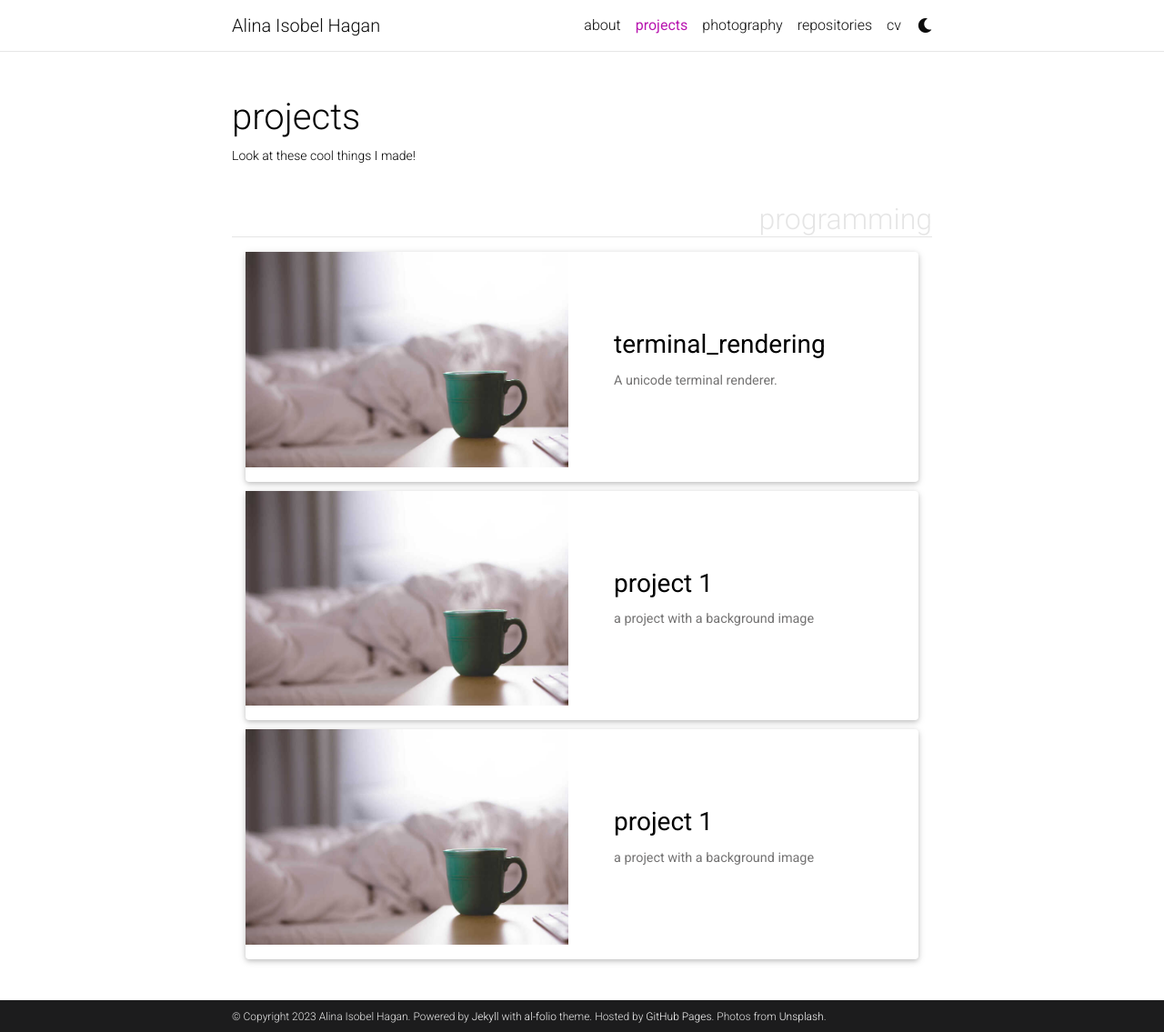
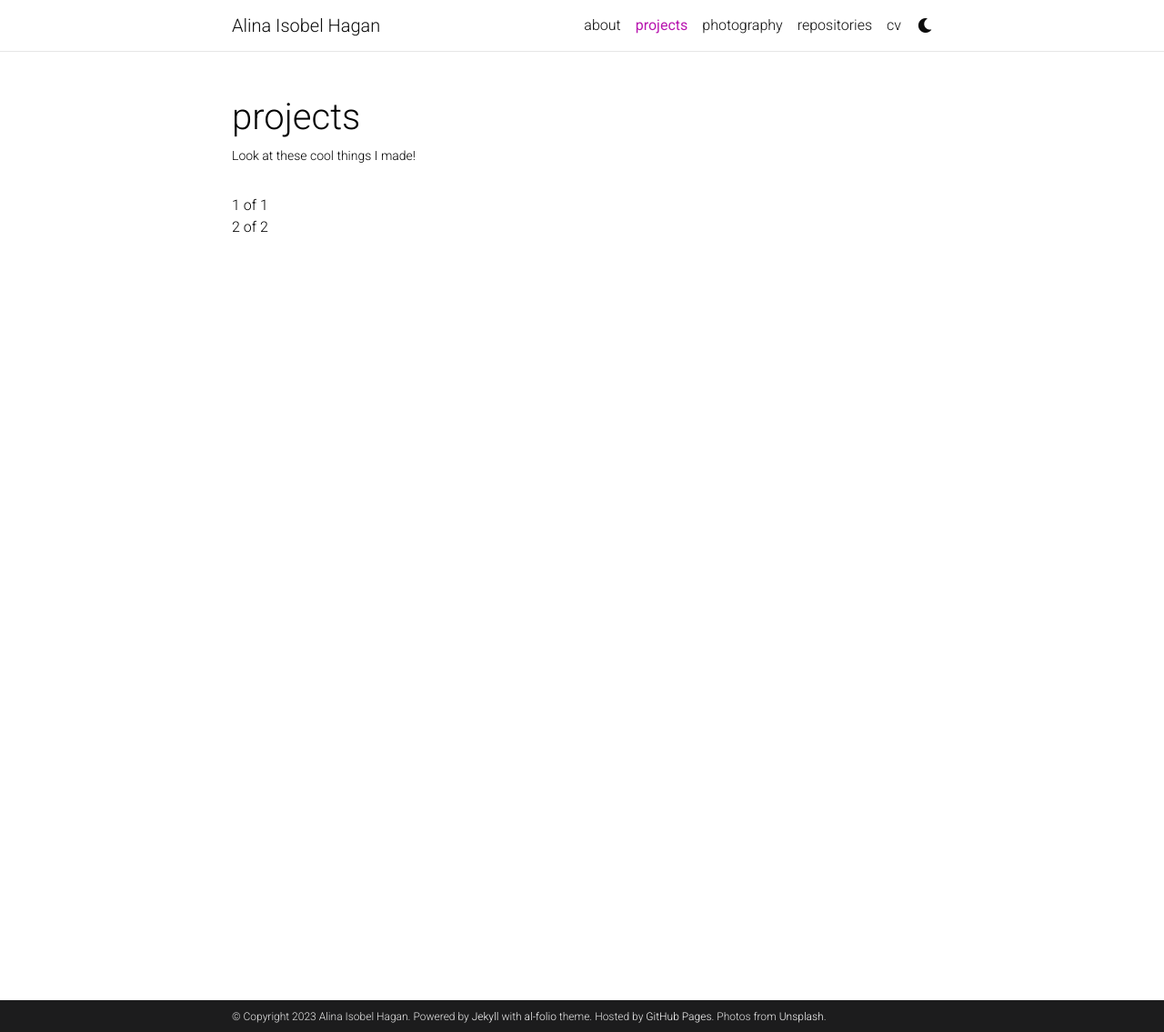
Before and after one commit to aihphysics/aihphysics.github.io, a Jekyll site: the page built from _pages/projects.md, in a window 1280 px wide and 1135 px high. Shown: the whole window at 91% size. Built offline with Jekyll 4.4.1, drawn with Linux system fonts in a browser that asks for light colours; full-size pictures stand in for the smaller copies a plugin makes; comment, search, counter and statistics services are not loaded; a style sheet for code colours, icons or effects is not loaded.

Commit message:
trying to change up projects

```diff
--- a/_config.yml
+++ b/_config.yml
@@ -343,7 +343,7 @@ enable_tooltips:            false  # enables automatic tooltip links generated
 enable_darkmode:            true   # enables switching between light/dark modes
 enable_navbar_social:       false  # enables displaying social links in the
                                    # navbar on the about page
-enable_project_categories:  true   # enables categorization of projects into
+enable_project_categories:  false   # enables categorization of projects into
                                    # multiple categories
 enable_medium_zoom:         true   # enables image zoom feature (as on medium.com)
 enable_progressbar:         true   # enables a horizontal progress bar linked to the vertical scroll position
--- a/_pages/projects.md
+++ b/_pages/projects.md
@@ -41,10 +41,11 @@
   <!-- Generate cards for each project -->
   {% if page.horizontal -%}
   <div class="container">
-    <div class="row row-cols-1">
-    {%- for project in sorted_projects -%}
-      {% include projects_horizontal.html %}
-    {%- endfor %}
+    <div class="row">
+      1 of 1
+    </div>
+    <div class="row">
+      2 of 2
     </div>
   </div>
   {%- else -%}
```
